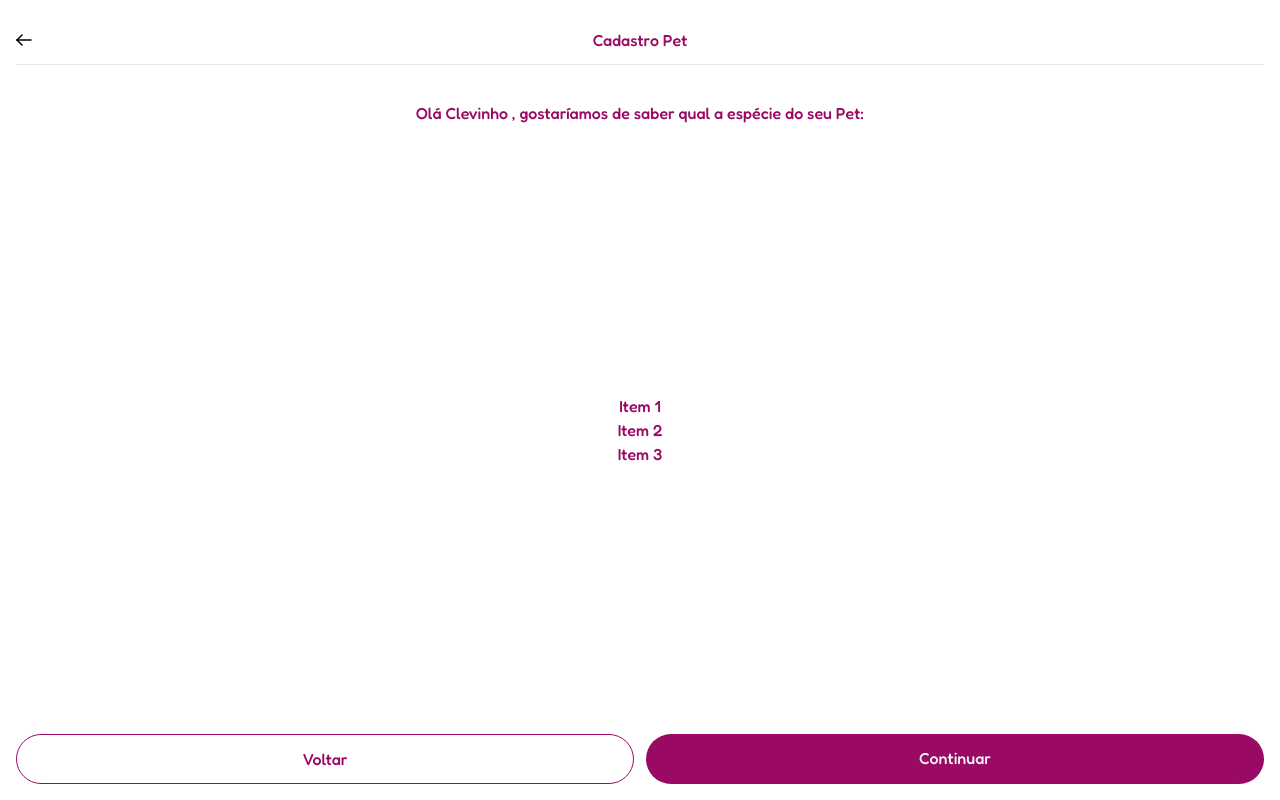
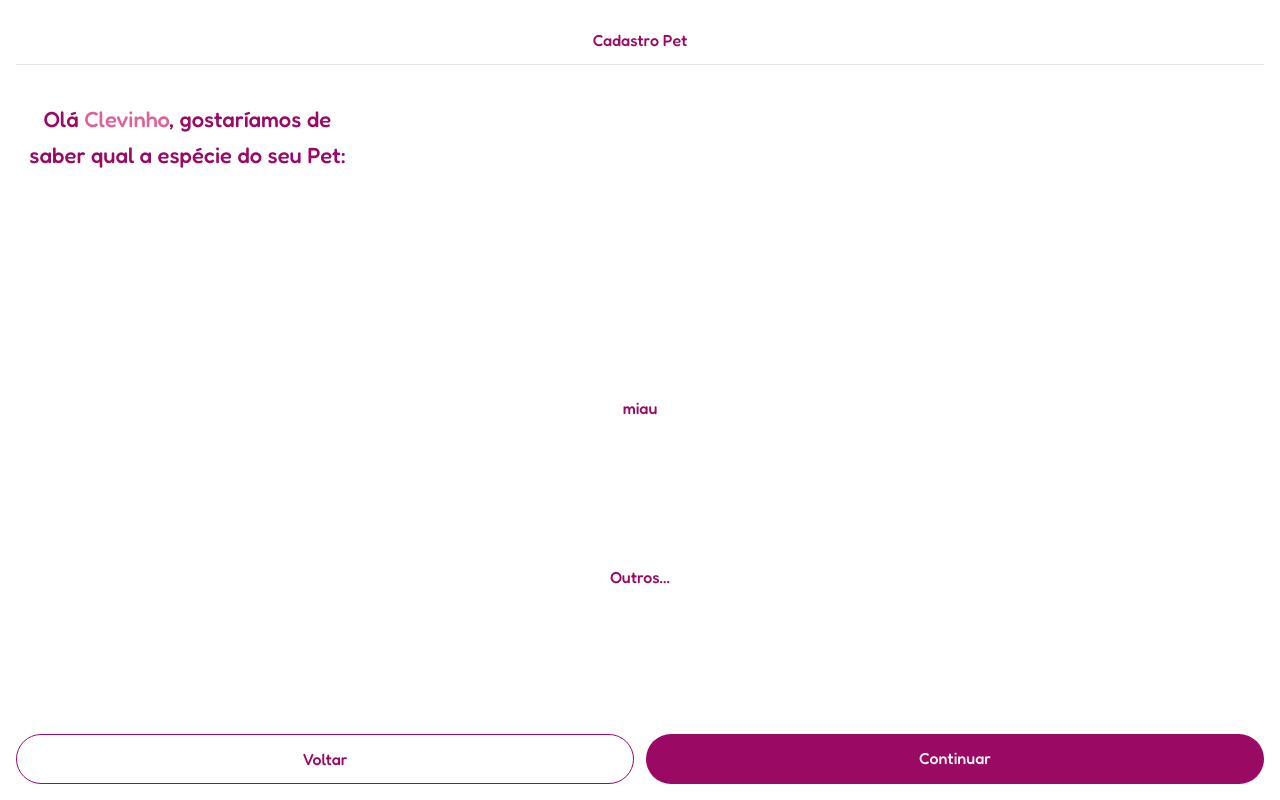
Before and after one commit to PetJournal/petjournal.web, a Next.js app: page /pet-register/species in a window 1280 px wide. Built offline with nearby package versions, Linux system fonts and the light colour scheme.

Commit message:
style: tela especies

```diff
--- /dev/null
+++ b/src/pages/pet-register/species/CardAnimal/index.tsx
@@ -0,0 +1,10 @@
+function CardAnimal() {
+    return (
+        <section className='mt-[78px]'>
+            miau
+        </section>
+    )
+
+}
+
+export default CardAnimal;
--- a/src/pages/pet-register/species/index.tsx
+++ b/src/pages/pet-register/species/index.tsx
@@ -1,5 +1,6 @@
 import React, { useState } from 'react';
 import Link from 'next/link';
+import CardAnimal from './CardAnimal';
 
 // Defina a interface para o tipo de item que você está usando
 interface Item {
@@ -18,9 +19,9 @@ function PetSelect() {
   ]);
 
   return (
-    <div className="flex h-screen flex-col p-4 font-fredoka text-custom-purple">
+    <div className="flex h-screen flex-col p-4 font-fredoka text-primary/400">
       <header className="flex w-full relative justify-center mb-9 border-b p-3">
-        <Link href="/" className="absolute left-0 top-1/2 -translate-y-1/2">
+        {/* <Link href="/" className="absolute left-0 top-1/2 -translate-y-1/2">
           <svg
             xmlns="http://www.w3.org/2000/svg"
             width={16}
@@ -50,35 +51,34 @@ function PetSelect() {
               strokeLinejoin="round"
             />
           </svg>
-        </Link>
+        </Link> */}
         <h1 className="">Cadastro Pet</h1>
       </header>
       <div className="flex flex-col justify-between text-center h-full">
         <div>
-          <h2 className="font-medium ">
-            Olá <span className="text-">Clevinho</span> , gostaríamos de saber
+          <h2 className="font-medium w-[343px] text-center text-2xl leading-extra-loose">
+            Olá <span className="text-primary/300  ">Clevinho</span>, gostaríamos de saber
             qual a espécie do seu Pet:
           </h2>
         </div>
 
-        <div>
-          <ul>
-            {itens.map((item) => (
-              <li key={item.id}>{item.nome}</li>
-            ))}
-          </ul>
-        </div>
+        <CardAnimal />
+
+
+        <button type='button'>
+          Outros...
+        </button>
 
         <div className="flex justify-center gap-3">
           <Link
             href="/pet-register"
-            className="block p-3 w-1/2 border rounded-full border-[#9A0963] "
+            className="block p-3 w-1/2 border rounded-full border-primary/400"
           >
             Voltar
           </Link>
           <Link
             href="/pet-register/species"
-            className="block mx-auto p-3 w-1/2 rounded-full text-[#F2F2F2] bg-[#9A0963]"
+            className="block mx-auto p-3 w-1/2 rounded-full text-[#F2F2F2] bg-primary/400"
           >
             Continuar
           </Link>
--- a/tailwind.config.js
+++ b/tailwind.config.js
@@ -37,7 +37,23 @@ module.exports = {
       stroke: {
         'custom-blue': '#54C1E9',
       },
-    },
+      colors: {
+        'primary/300': '#E06197',
+        'primary/400': '#9A0963',
+      },
+      fontSize: {
+        sm: '0.8rem',
+        base: '1rem',
+        xl: '1.125rem', // 18px
+        '2xl': '1.375rem', // 22px
+        '3xl': '1.953rem',
+        '4xl': '2.441rem',
+        '5xl': '3.052rem',
+      },
+      lineHeight: {
+        'extra-loose': '1.65',
+      },
+    }
   },
   plugins: [],
 };
```
Also changed, not shown: src/pages/pet-register/index.tsx (+2 -2 lines).
